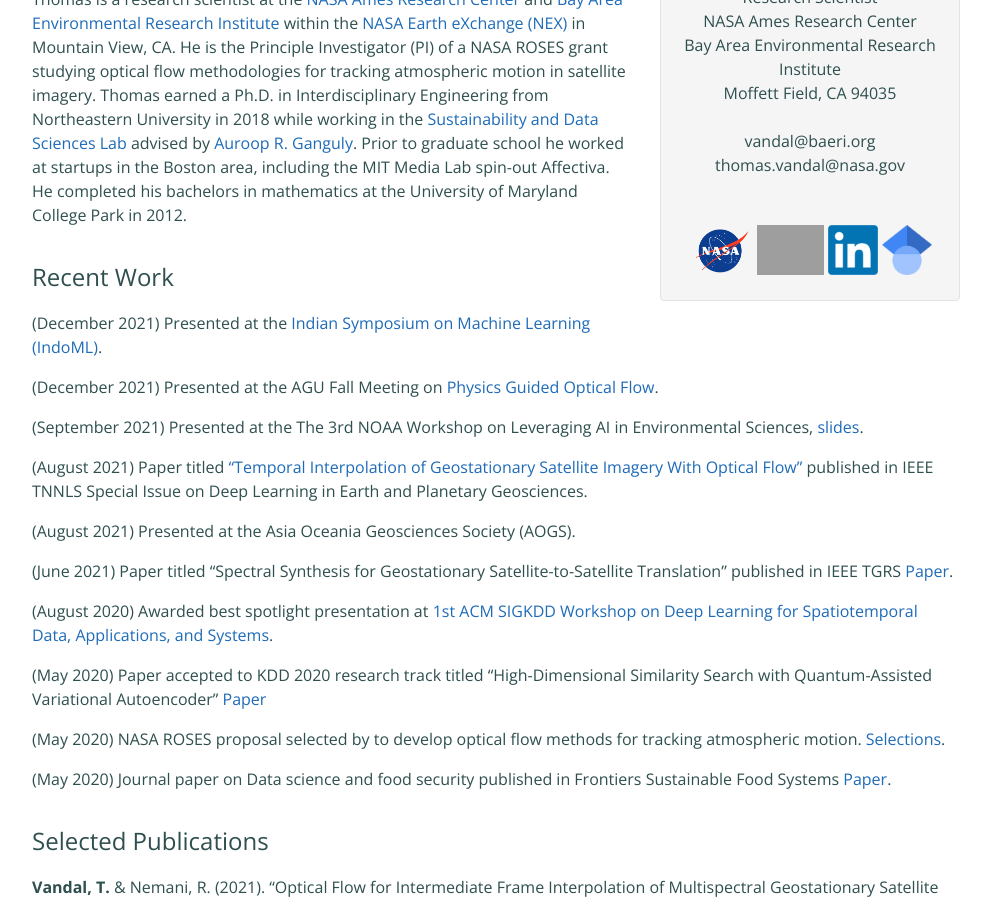
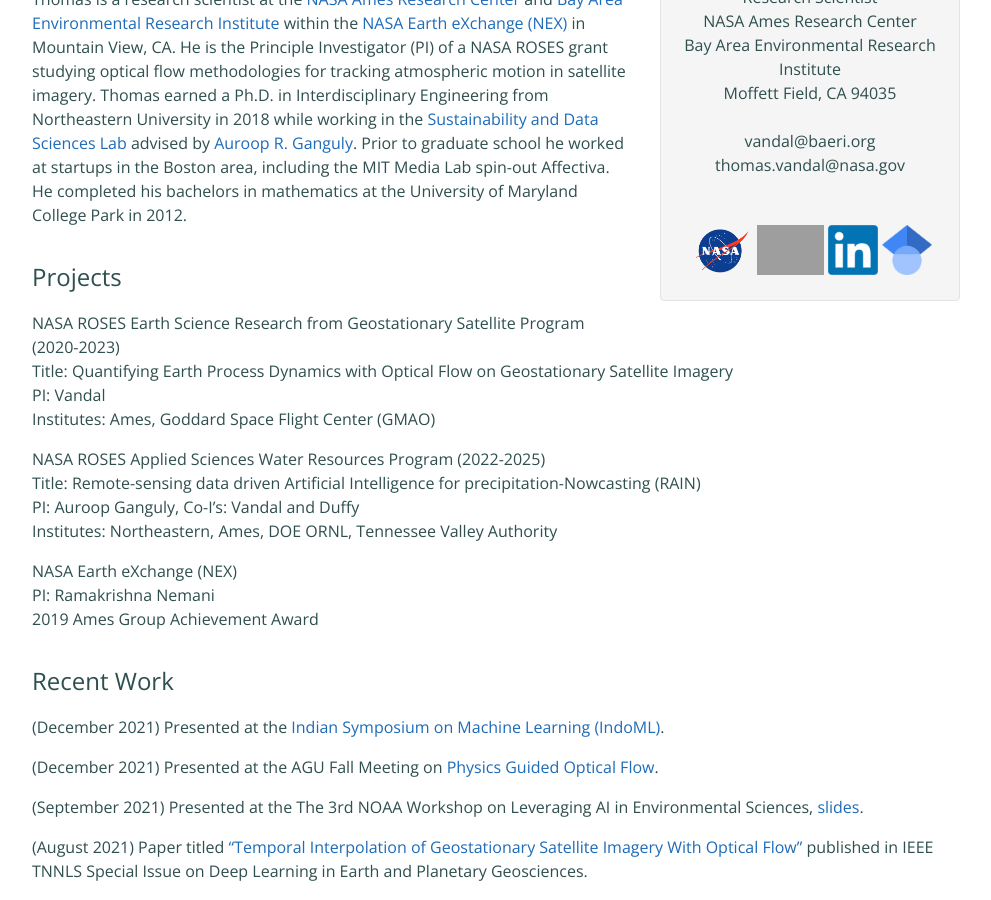
Before and after one commit to tjvandal/tjvandal.github.io, a Jekyll site: the page built from index.md, in a window 1280 px wide and 900 px high, scrolled down 421 px. Shown: the whole window, without its empty margins (144-1135 px from the left). Built offline with Jekyll 4.4.1, drawn with Linux system fonts in a browser that asks for light colours; grey boxes are pictures that could not be loaded.

Commit message:
Update index.md

```diff
--- a/index.md
+++ b/index.md
@@ -13,6 +13,23 @@ My research is at the intersection of machine learning, computer vision, Earth s
 ## Bio
 
 Thomas is a research scientist at the [NASA Ames Research Center](https://www.nasa.gov/ames/) and [Bay Area Environmental Research Institute](https://baeri.org/) within the [NASA Earth eXchange (NEX)](https://www.nasa.gov/nex) in Mountain View, CA. He is the Principle Investigator (PI) of a NASA ROSES grant studying optical flow methodologies for tracking atmospheric motion in satellite imagery. Thomas earned a Ph.D. in Interdisciplinary Engineering from Northeastern University in 2018 while working in the [Sustainability and Data Sciences Lab](https://web.northeastern.edu/sds/) advised by [Auroop R. Ganguly](https://coe.northeastern.edu/people/ganguly-auroop/). Prior to graduate school he worked at startups in the Boston area, including the MIT Media Lab spin-out Affectiva.  He completed his bachelors in mathematics at the University of Maryland College Park in 2012.
+
+## Projects
+
+NASA ROSES Earth Science Research from Geostationary Satellite Program (2020-2023) <br>
+Title: Quantifying Earth Process Dynamics with Optical Flow on Geostationary Satellite Imagery <br>
+PI: Vandal <br>
+Institutes: Ames, Goddard Space Flight Center (GMAO)
+
+NASA ROSES Applied Sciences Water Resources Program (2022-2025)  <br>
+Title: Remote-sensing data driven Artificial Intelligence for precipitation-Nowcasting (RAIN)  <br>
+PI: Auroop Ganguly, Co-I’s: Vandal and Duffy  <br>
+Institutes: Northeastern, Ames, DOE ORNL, Tennessee Valley Authority
+
+NASA Earth eXchange (NEX) <br>
+PI: Ramakrishna Nemani <br>
+2019 Ames Group Achievement Award
+
 
 ## Recent Work
 <p>(December 2021) Presented at the [Indian Symposium on Machine Learning (IndoML)](https://www.indoml.in).</p>
```
